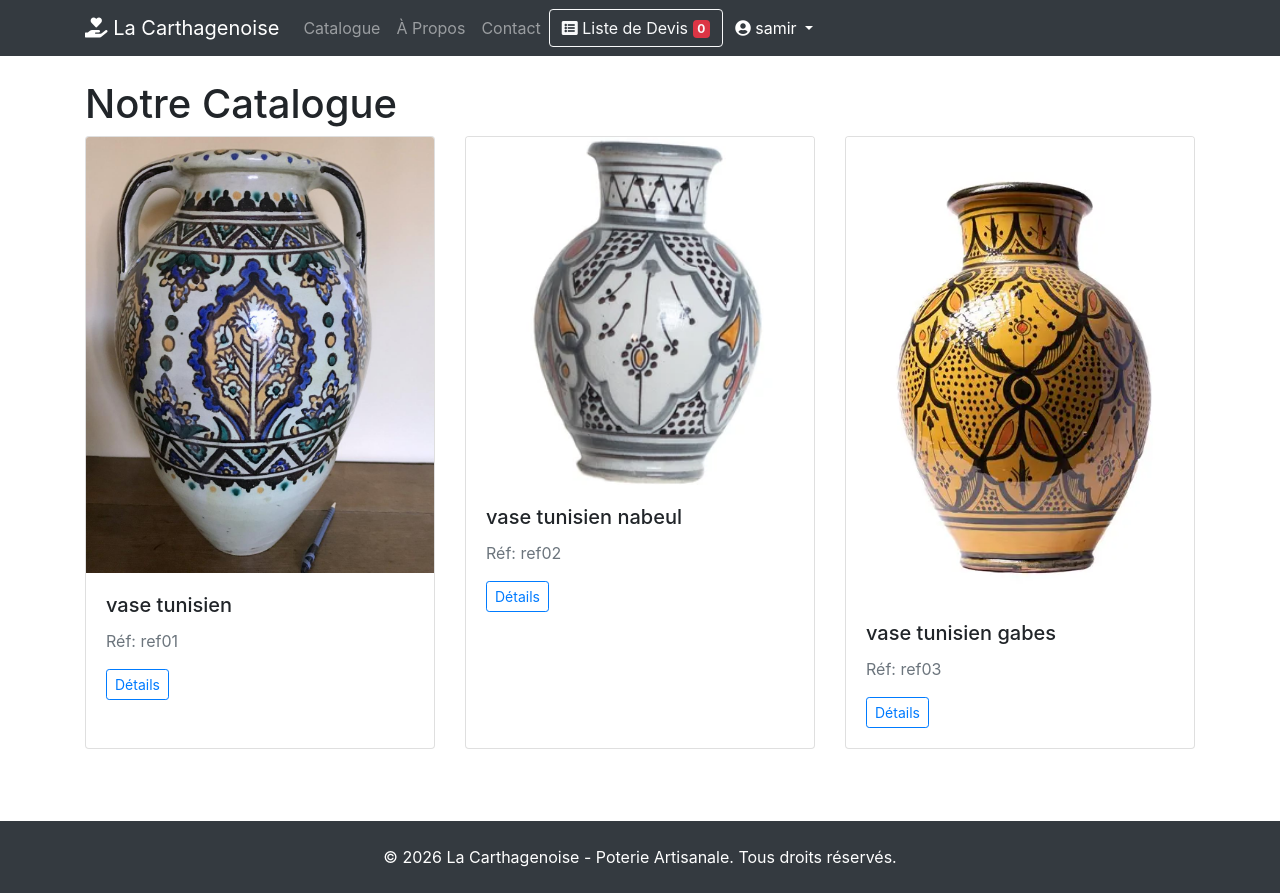
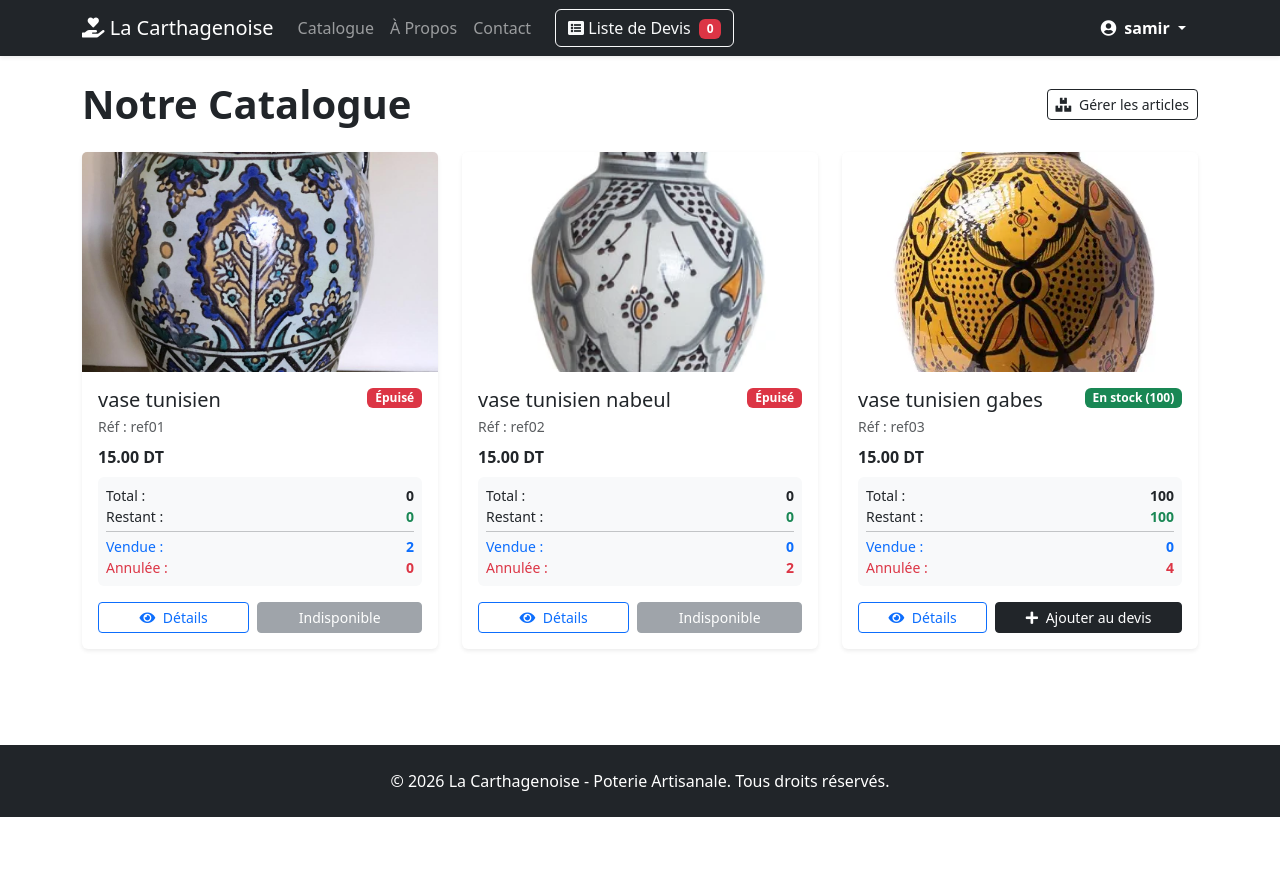
Before and after one commit to espaceons/lacarthagenoise, a Django app: page / in a window 1280 px wide. After the commit the page ends 817 px from the top, so only its background shows below. Run offline with Django 5.2, Linux system fonts and the light colour scheme; a user stored in the database is signed in; data comes from the database, SQL or seed files in the repository; both versions use the stored data as it was after the commit; some libraries are stand-ins or nearby versions.

Commit message:
affiche quantite

```diff
--- a/catalogue/templates/catalogue/liste_produits.html
+++ b/catalogue/templates/catalogue/liste_produits.html
@@ -1,25 +1,95 @@
-{% extends 'base.html' %} {% block title %}
+{% extends 'base.html' %}
+
+{% block title %}
   Catalogue - {{ block.super }}
-{% endblock %} {% block content %}
-  <h1>Notre Catalogue</h1>
+{% endblock %}
+
+{% block content %}
+  <div class="d-flex justify-content-between align-items-center mb-4">
+    <h1 class="fw-bold mb-0">Notre Catalogue</h1>
+    {% if user.is_staff %}
+      <a href="{% url 'catalogue:admin_produits' %}" class="btn btn-outline-dark btn-sm">
+        <i class="fas fa-boxes me-1"></i> Gérer les articles
+      </a>
+    {% endif %}
+  </div>
+
   <div class="row">
     {% for produit in produits %}
       <div class="col-md-4 mb-4">
-        <div class="card h-100">
+        <div class="card h-100 shadow-sm border-0">
           <a href="{% url 'catalogue:detail_produit' pk=produit.pk %}">
             {% if produit.image %}
-              <img src="{{ produit.image.url }}" class="card-img-top" alt="{{ produit.nom }}" />
+              <img src="{{ produit.image.url }}" class="card-img-top" alt="{{ produit.nom }}" style="height: 220px; object-fit: cover;" />
+            {% else %}
+              <div class="bg-light d-flex align-items-center justify-content-center text-muted" style="height: 220px;">
+                <i class="fas fa-image fa-2x"></i>
+              </div>
             {% endif %}
           </a>
-          <div class="card-body">
-            <h5 class="card-title">{{ produit.nom }}</h5>
-            <p class="card-text text-muted">Réf: {{ produit.reference }}</p>
-            <a href="{% url 'catalogue:detail_produit' pk=produit.pk %}" class="btn btn-sm btn-outline-primary">Détails</a>
+
+          <div class="card-body d-flex flex-column">
+            <div class="d-flex justify-content-between align-items-start gap-2 mb-1">
+              <h5 class="card-title mb-0">{{ produit.nom }}</h5>
+              {% if produit.disponible and produit.quantite_restante > 0 %}
+                <span class="badge bg-success text-nowrap">En stock ({{ produit.quantite_restante }})</span>
+              {% else %}
+                <span class="badge bg-danger text-nowrap">Épuisé</span>
+              {% endif %}
+            </div>
+
+            <p class="card-text text-muted small mb-2">Réf : {{ produit.reference }}</p>
+
+            {% if produit.prix %}
+              <p class="fw-bold text-dark mb-2">{{ produit.prix }} DT</p>
+            {% endif %}
+
+            <!-- Indicateurs de stock -->
+            <div class="bg-light rounded p-2 mb-3 small">
+              <div class="d-flex justify-content-between">
+                <span>Total :</span>
+                <strong>{{ produit.quantite_totale }}</strong>
+              </div>
+              <div class="d-flex justify-content-between">
+                <span>Restant :</span>
+                <strong class="text-success">{{ produit.quantite_restante }}</strong>
+              </div>
+              {% if user.is_staff %}
+                <hr class="my-1">
+                <div class="d-flex justify-content-between text-primary">
+                  <span>Vendue :</span>
+                  <strong>{{ produit.quantite_vendue }}</strong>
+                </div>
+                <div class="d-flex justify-content-between text-danger">
+                  <span>Annulée :</span>
+                  <strong>{{ produit.quantite_annulee }}</strong>
+                </div>
+              {% endif %}
+            </div>
+
+            <!-- Actions en bas de carte -->
+            <div class="mt-auto d-flex gap-2">
+              <a href="{% url 'catalogue:detail_produit' pk=produit.pk %}" class="btn btn-sm btn-outline-primary flex-grow-1">
+                <i class="fas fa-eye me-1"></i> Détails
+              </a>
+
+              {% if produit.disponible and produit.quantite_restante > 0 %}
+                <a href="{% url 'devis:add_to_devis' produit.pk %}" class="btn btn-sm btn-dark flex-grow-1">
+                  <i class="fas fa-plus me-1"></i> Ajouter au devis
+                </a>
+              {% else %}
+                <button type="button" class="btn btn-sm btn-secondary flex-grow-1" disabled>
+                  Indisponible
+                </button>
+              {% endif %}
+            </div>
           </div>
         </div>
       </div>
     {% empty %}
-      <p>Aucun produit disponible.</p>
+      <div class="col-12">
+        <div class="alert alert-info text-center">Aucun produit disponible.</div>
+      </div>
     {% endfor %}
   </div>
 {% endblock %}
--- a/templates/base.html
+++ b/templates/base.html
@@ -9,23 +9,34 @@
         La Carthagenoise - Poterie Tunisienne
       {% endblock %}
     </title>
-    <!-- Fichiers CSS -->
+
+    <!-- Bootstrap 5.3.3 CSS (harmonisé avec le JS en bas) -->
+    <link href="https://cdn.jsdelivr.net/npm/bootstrap@5.3.3/dist/css/bootstrap.min.css" rel="stylesheet">
+    <!-- Si vous préférez utiliser votre CSS local en Bootstrap 5.3 :
     <link href="{% static 'css/bootstrap.min.css' %}" rel="stylesheet">
-    {% comment %} <link href="{% static 'css/style.css' %}" rel="stylesheet"> {% endcomment %}
+    -->
+
     <!-- Font Awesome pour les icônes -->
     <link rel="stylesheet" href="https://cdnjs.cloudflare.com/ajax/libs/font-awesome/5.15.4/css/all.min.css">
+
+    {% block extra_css %}{% endblock %}
   </head>
-  <body>
+  <body class="d-flex flex-column min-vh-100">
 
     <!-- Inclusion de la Navbar -->
     {% include 'includes/navbar.html' %}
 
     <!-- Contenu Principal -->
-    <main class="container my-4">
+    <main class="container my-4 flex-grow-1">
       {% if messages %}
         <div class="messages mb-3">
           {% for message in messages %}
-            <div class="alert alert-{{ message.tags }}" role="alert">{{ message }}</div>
+            {% with tag=message.tags %}
+              <div class="alert alert-{% if tag == 'error' %}danger{% else %}{{ tag }}{% endif %} alert-dismissible fade show" role="alert">
+                {{ message }}
+                <button type="button" class="btn-close" data-bs-dismiss="alert" aria-label="Fermer"></button>
+              </div>
+            {% endwith %}
           {% endfor %}
         </div>
       {% endif %}
@@ -37,8 +48,9 @@
     <!-- Inclusion du Footer -->
     {% include 'includes/footer.html' %}
 
-    <!-- Bootstrap JS Bundle -->
-    {% comment %} <script src="{% static 'js/bootstrap.bundle.min.js' %}"></script> {% endcomment %}
+    <!-- Bootstrap 5.3.3 JS Bundle -->
     <script src="https://cdn.jsdelivr.net/npm/bootstrap@5.3.3/dist/js/bootstrap.bundle.min.js"></script>
+
+    {% block extra_js %}{% endblock %}
   </body>
 </html>
--- a/templates/includes/navbar.html
+++ b/templates/includes/navbar.html
@@ -14,8 +14,8 @@
 
       <!-- Contenu de la barre de navigation -->
       <div class="collapse navbar-collapse" id="navbarNav">
-        <!-- Liens de navigation à gauche -->
-        <ul class="navbar-nav me-auto mb-2 mb-lg-0">
+        <!-- 1. Liens de navigation à gauche -->
+        <ul class="navbar-nav mb-2 mb-lg-0">
           <li class="nav-item">
             <a class="nav-link" href="{% url 'catalogue:liste_produits' %}">Catalogue</a>
           </li>
@@ -45,54 +45,56 @@
           </li>
         </ul>
 
-        <!-- Section droite : Liste de Devis + Menu Utilisateur -->
-        <div class="d-flex align-items-center flex-wrap gap-2">
-          <!-- Bouton Liste de Devis -->
-          <a href="{% url 'devis:view_devis' %}" class="btn btn-outline-light me-2">
+        <!-- 2. Bouton Liste de Devis (sans ms-lg-auto pour ne pas bloquer l'espace) -->
+        <div class="d-flex align-items-center my-2 my-lg-0 ms-lg-3">
+          <a href="{% url 'devis:view_devis' %}" class="btn btn-outline-light text-nowrap">
             <i class="fas fa-list-alt"></i> Liste de Devis
             <span class="badge bg-danger ms-1">{% devis_count %}</span>
           </a>
+        </div>
 
-          <!-- Menu Utilisateur avec un bouton Bootstrap propre -->
-          <ul class="navbar-nav">
+        <!-- 3. Menu Utilisateur poussé TOUT À DROITE -->
+        <div class="d-flex align-items-center flex-wrap gap-2 ms-lg-auto">
+          <ul class="navbar-nav align-items-lg-center">
             {% if user.is_authenticated %}
               <li class="nav-item dropdown">
-                <button class="btn btn-dark dropdown-toggle text-white fw-bold border-0 bg-transparent" type="button" id="userDropdown" data-bs-toggle="dropdown" aria-expanded="false">
-                  <i class="fas fa-user-circle"></i> {{ user.username }}
+                <button class="btn btn-dark dropdown-toggle text-white fw-bold border-0 bg-transparent text-nowrap" type="button" id="userDropdown" data-bs-toggle="dropdown" aria-expanded="false">
+                  <i class="fas fa-user-circle me-1"></i> {{ user.get_full_name|default:user.username }}
                 </button>
 
                 <!-- Menu déroulant -->
                 <ul class="dropdown-menu dropdown-menu-end shadow" aria-labelledby="userDropdown">
                   <li>
                     <a class="dropdown-item" href="{% url 'utilisateur:profil' %}">
-                      <i class="fas fa-id-card"></i> Mon Profil
+                      <i class="fas fa-id-card me-1"></i> Mon Profil
                     </a>
                   </li>
+
                   {% if user.is_staff %}
+                    <li><hr class="dropdown-divider"></li>
                     <li>
                       <a class="dropdown-item fw-bold text-primary" href="{% url 'devis:gestion_commandes' %}">
-                      <i class="fas fa-tasks"></i> Gestion des Commandes
+                        <i class="fas fa-tasks me-1"></i> Gestion des Commandes
                       </a>
                     </li>
                     <li>
                       <a class="dropdown-item fw-bold text-success" href="{% url 'catalogue:admin_produits' %}">
-                      <i class="fas fa-boxes"></i> Gestion des Articles
+                        <i class="fas fa-boxes me-1"></i> Gestion des Articles
                       </a>
                     </li>
                     <li>
                       <a class="dropdown-item fw-bold text-info" href="{% url 'utilisateur:admin_utilisateurs' %}">
-                      <i class="fas fa-users-cog"></i> Gestion des Utilisateurs
+                        <i class="fas fa-users-cog me-1"></i> Gestion des Utilisateurs
                       </a>
                     </li>
+                  {% endif %}
+
                   <li><hr class="dropdown-divider"></li>
-                {% endif %}
-                  <li><hr class="dropdown-divider"></li>
-
                   <li>
                     <form method="post" action="{% url 'utilisateur:logout' %}" class="m-0">
                       {% csrf_token %}
                       <button type="submit" class="dropdown-item text-danger">
-                        <i class="fas fa-sign-out-alt"></i> Déconnexion
+                        <i class="fas fa-sign-out-alt me-1"></i> Déconnexion
                       </button>
                     </form>
                   </li>
@@ -100,12 +102,12 @@
               </li>
             {% else %}
               <li class="nav-item">
-                <a class="nav-link" href="{% url 'utilisateur:login' %}">
-                  <i class="fas fa-sign-in-alt"></i> Connexion
+                <a class="nav-link text-nowrap" href="{% url 'utilisateur:login' %}">
+                  <i class="fas fa-sign-in-alt me-1"></i> Connexion
                 </a>
               </li>
               <li class="nav-item">
-                <a class="btn btn-primary btn-sm ms-lg-2 mt-1 mt-lg-0" href="{% url 'utilisateur:inscription' %}">
+                <a class="btn btn-primary btn-sm ms-lg-2 mt-1 mt-lg-0 text-nowrap" href="{% url 'utilisateur:inscription' %}">
                   Inscription
                 </a>
               </li>
```
Also changed, not shown: catalogue/forms.py (+18 -2 lines), catalogue/models.py (+28 -2 lines), devis/models.py (+43 -3 lines), devis/views.py (+38 -3 lines), catalogue/migrations/0002_produit_quantite_annulee_produit_quantite_totale_and_more.py (added), db.sqlite3. Lines whose indentation alone changed are shown as unchanged.
